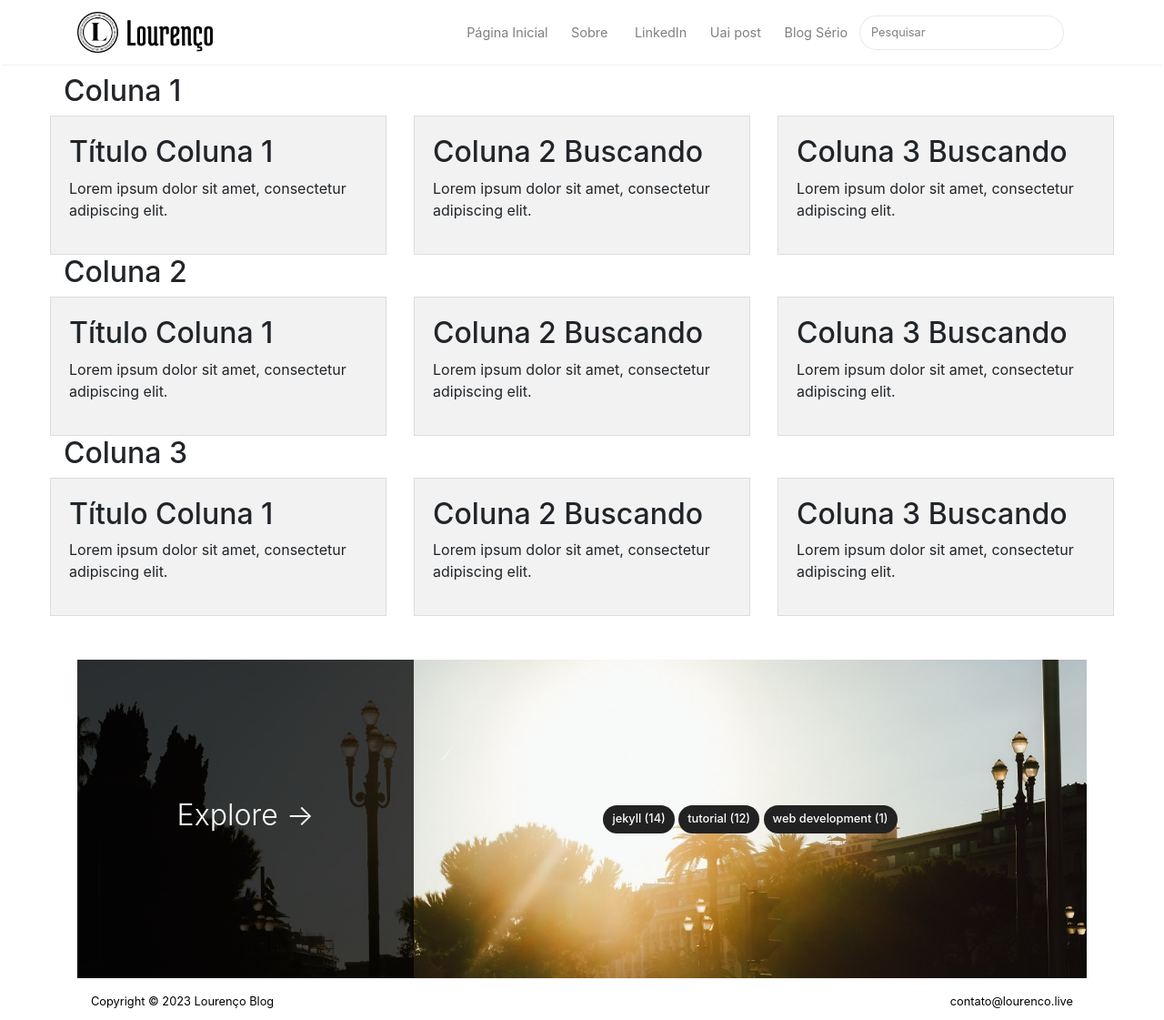
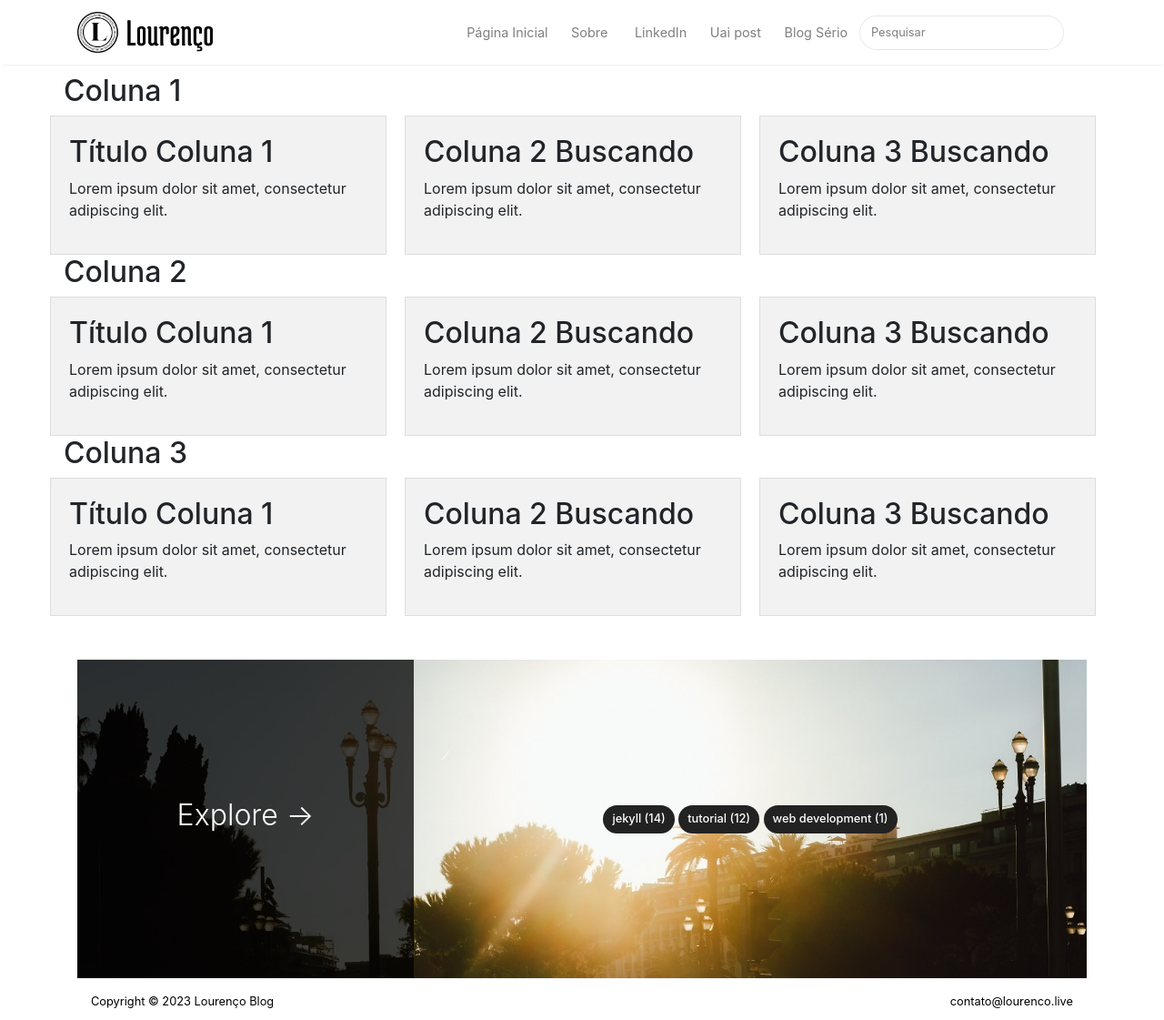
Before and after one commit to renelourenco/lourencoblog, a Jekyll site: the page built from _pages/Esmola.md, in a window 1280 px wide and 1121 px high. Shown: the whole window at 91% size. Built offline with Jekyll 4.4.1, drawn with Linux system fonts in a browser that asks for light colours; nearby versions of some CDN libraries.

Commit message:
Update Esmola.md

```diff
--- a/_pages/Esmola.md
+++ b/_pages/Esmola.md
@@ -6,17 +6,17 @@
 ---
 
 <div class="row justify-content-between">
-    <div class="coluna">
+    <div class="coluna estranha">
         <h2>Título Coluna 1</h2>
         <p>Lorem ipsum dolor sit amet, consectetur adipiscing elit.</p>
     </div>
 
-    <div class="coluna2">
+    <div class="coluna estranha">
         <h2>Coluna 2 Buscando</h2>
         <p>Lorem ipsum dolor sit amet, consectetur adipiscing elit.</p>
     </div>
 
-    <div class="coluna3">
+    <div class="coluna estranha">
         <h2>Coluna 3 Buscando</h2>
         <p>Lorem ipsum dolor sit amet, consectetur adipiscing elit.</p>
     </div>
```
